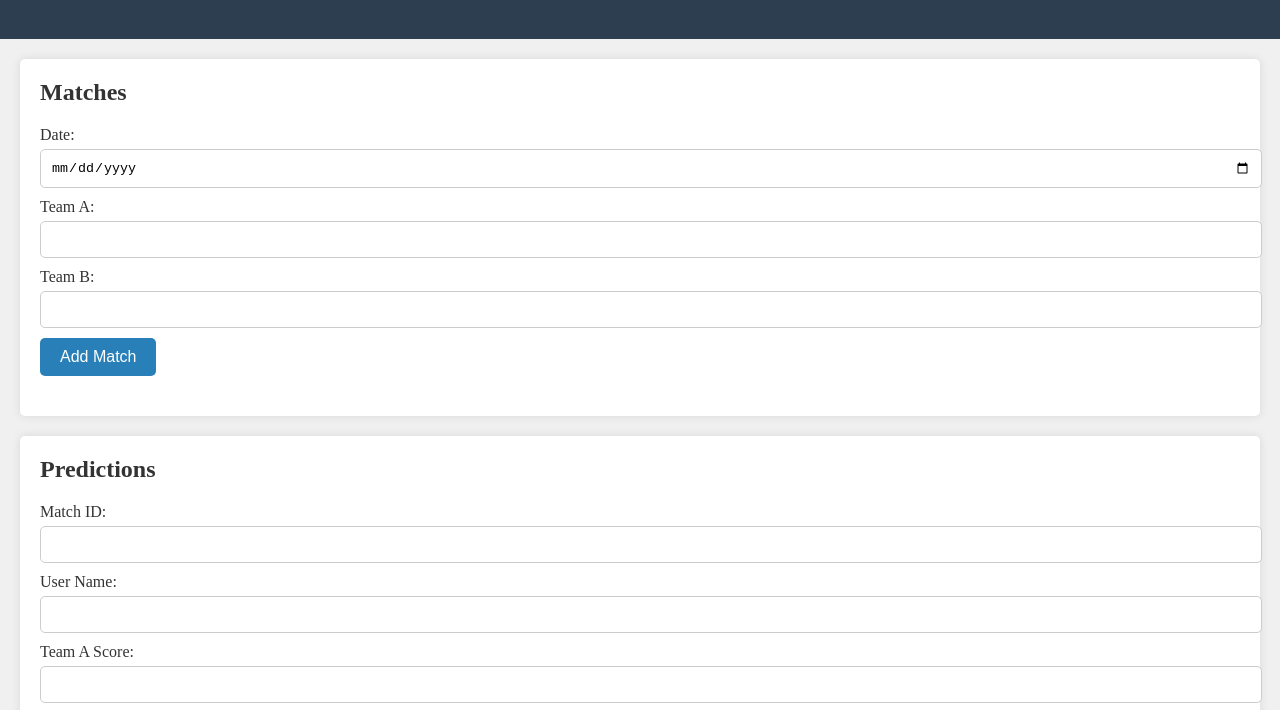
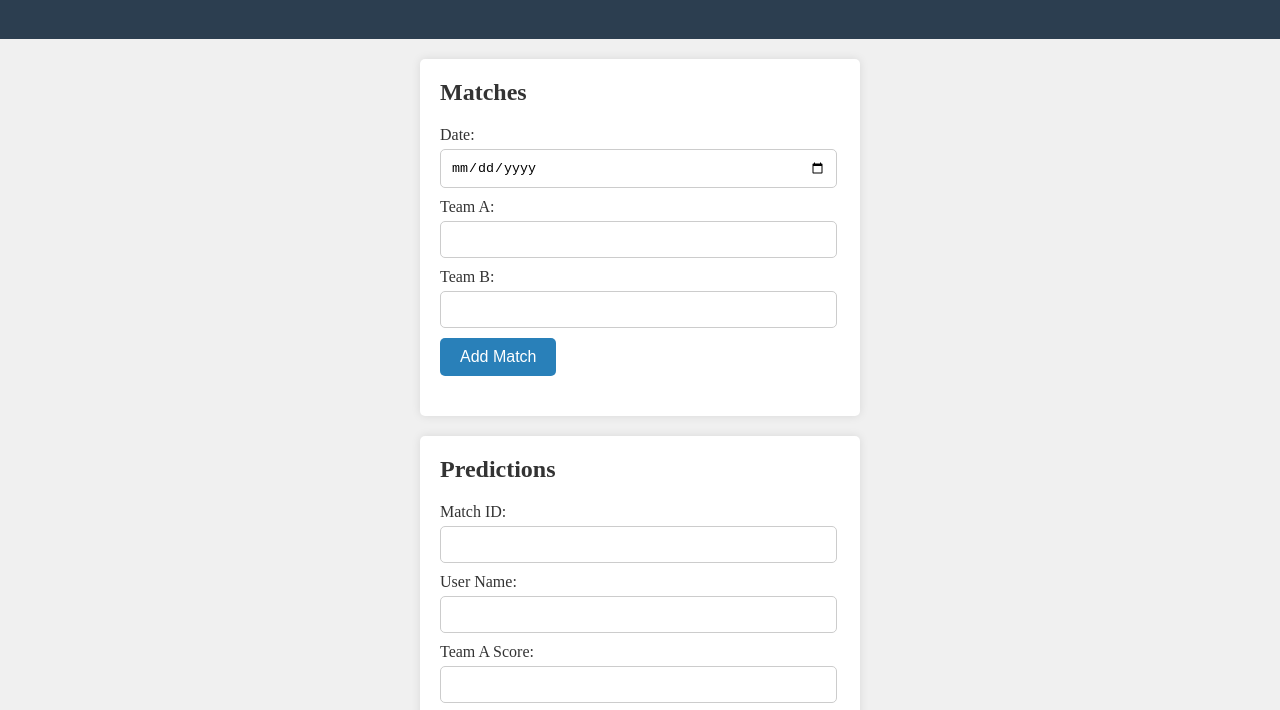
Before and after one commit to deanbirnie/tournament-predictions, a plain HTML site: page static/index.html in a window 1280 px wide. Shown: the part 81-791 px from the top of the page. Drawn offline with Linux system fonts and the light colour scheme; files that its build step writes are made by us from their sources; no server answers; files whose address does not match are found by name.

Commit message:
Style changes

```diff
--- a/static/index.html
+++ b/static/index.html
@@ -71,7 +71,6 @@
 </main>
 
 <footer>
-    <p>Thanks for playing!</p>
 </footer>
 
 <script src="static/script.js"></script>
--- a/static/style.css
+++ b/static/style.css
@@ -1,4 +1,3 @@
-
 body {
     font-family: 'Arial, sans-serif';
     margin: 0;
@@ -15,15 +14,20 @@ header {
 }
 
 main {
-    padding: 20px;
+    display: flex;
+    flex-direction: column;
+    justify-content: center;
+    align-items: center;
 }
 
 section {
     background-color: #fff;
     border-radius: 5px;
     padding: 20px;
-    margin-bottom: 20px;
+    margin-top: 20px;
     box-shadow: 0 0 10px rgba(0, 0, 0, 0.1);
+    min-width: 400px;
+    max-width: 800px;
 }
 
 section h2 {
@@ -48,6 +52,7 @@ form input {
     padding: 10px;
     border: 1px solid #ccc;
     border-radius: 5px;
+    max-width: 375px;
 }
 
 form button {
```
